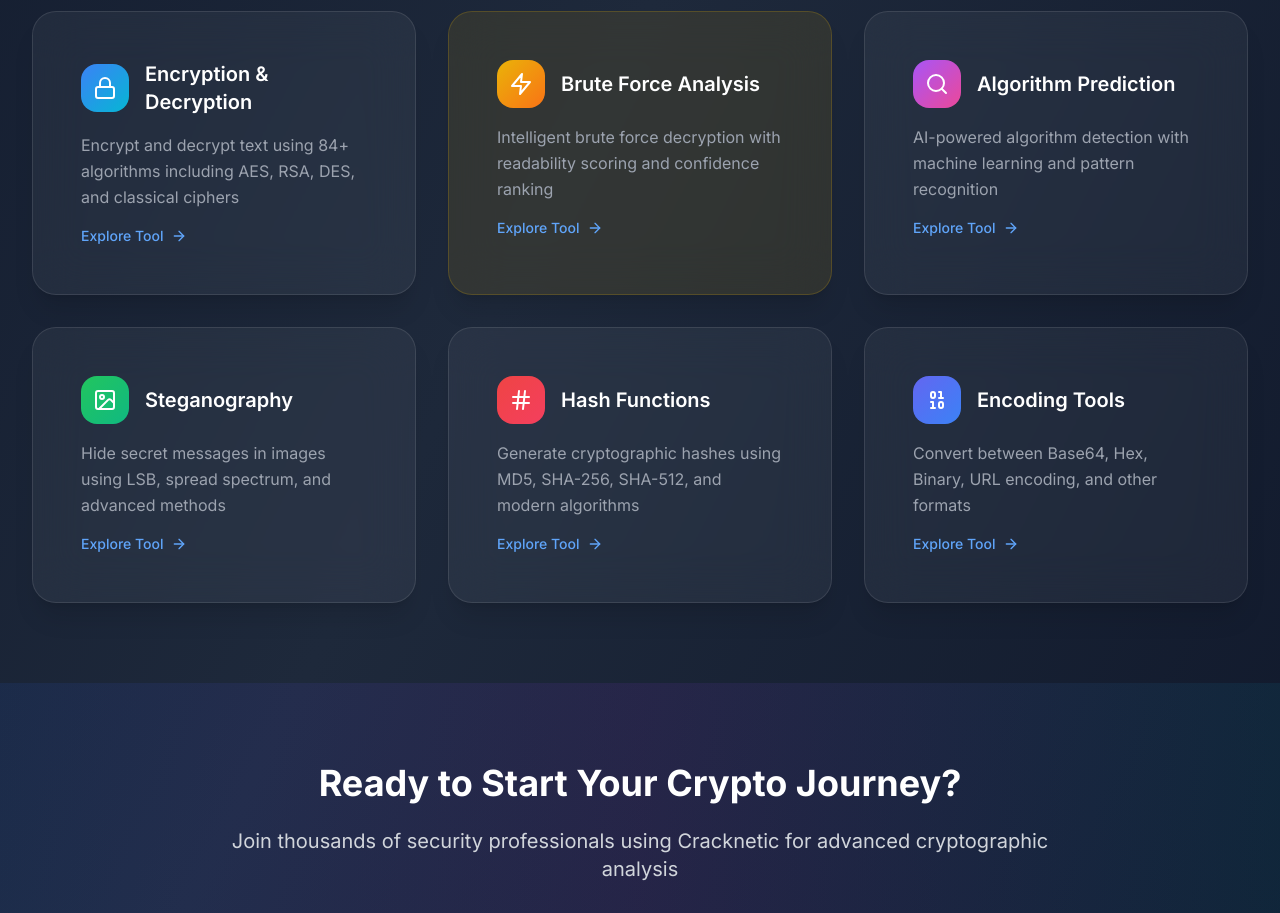
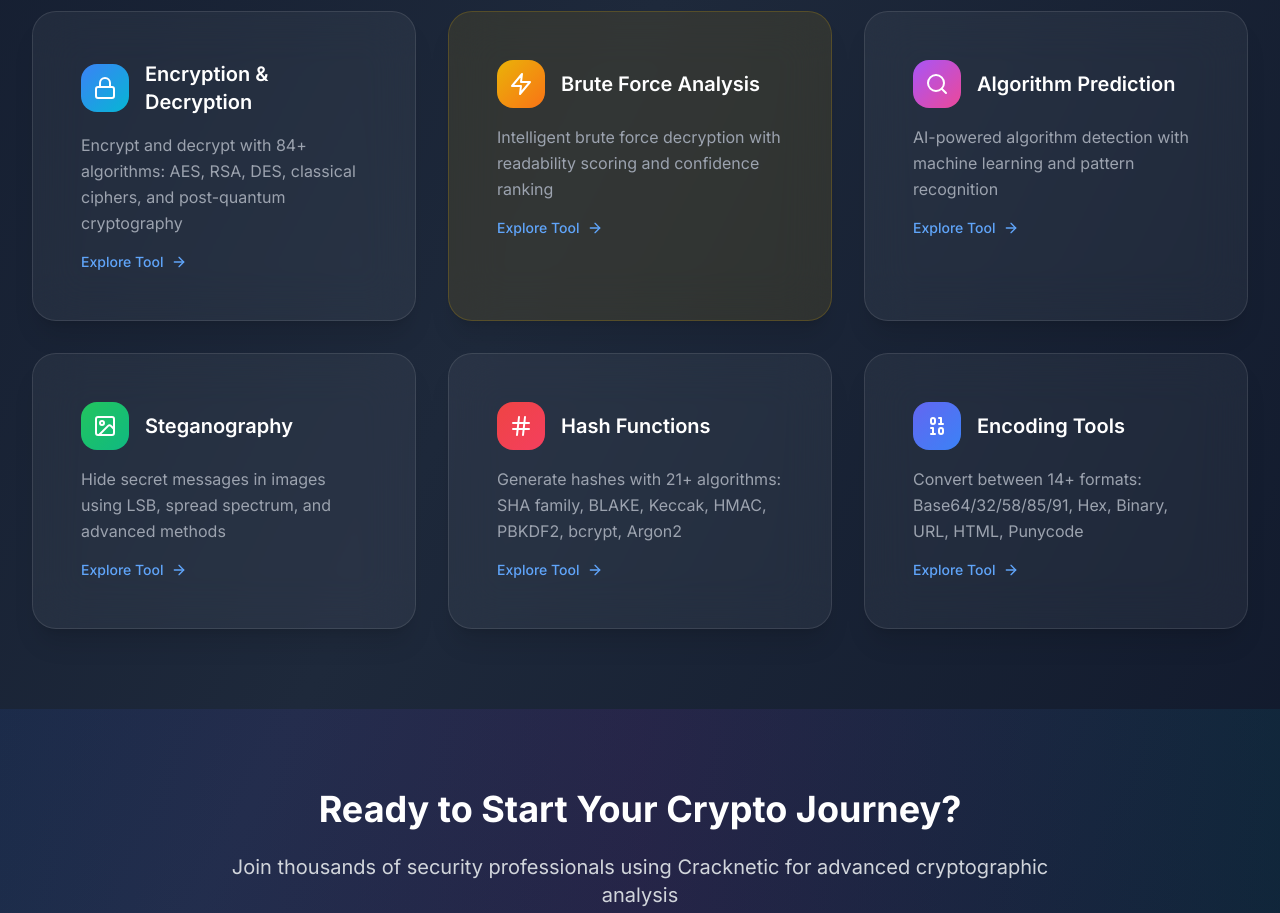
Before and after one commit to HARSHA2396/CrackNetic, a React (Vite) app: page / in a window 1280 px wide. Shown: the part 1220-2133 px from the top of the page. Built offline with nearby package versions, Linux system fonts and the light colour scheme; no server answers.

Commit message:
Updated Home.tsx

```diff
--- a/src/pages/Home.tsx
+++ b/src/pages/Home.tsx
@@ -23,7 +23,7 @@ const features = [
   {
     icon: Lock,
     title: 'Encryption & Decryption',
-    description: 'Encrypt and decrypt text using 84+ algorithms including AES, RSA, DES, and classical ciphers',
+    description: 'Encrypt and decrypt with 84+ algorithms: AES, RSA, DES, classical ciphers, and post-quantum cryptography',
     path: '/encrypt',
     color: 'from-blue-500 to-cyan-500',
     bgColor: 'bg-blue-500/10',
@@ -59,7 +59,7 @@ const features = [
   {
     icon: Hash,
     title: 'Hash Functions',
-    description: 'Generate cryptographic hashes using MD5, SHA-256, SHA-512, and modern algorithms',
+    description: 'Generate hashes with 21+ algorithms: SHA family, BLAKE, Keccak, HMAC, PBKDF2, bcrypt, Argon2',
     path: '/hash',
     color: 'from-red-500 to-rose-500',
     bgColor: 'bg-red-500/10',
@@ -68,7 +68,7 @@ const features = [
   {
     icon: Binary,
     title: 'Encoding Tools',
-    description: 'Convert between Base64, Hex, Binary, URL encoding, and other formats',
+    description: 'Convert between 14+ formats: Base64/32/58/85/91, Hex, Binary, URL, HTML, Punycode',
     path: '/encode',
     color: 'from-indigo-500 to-blue-500',
     bgColor: 'bg-indigo-500/10',
```
